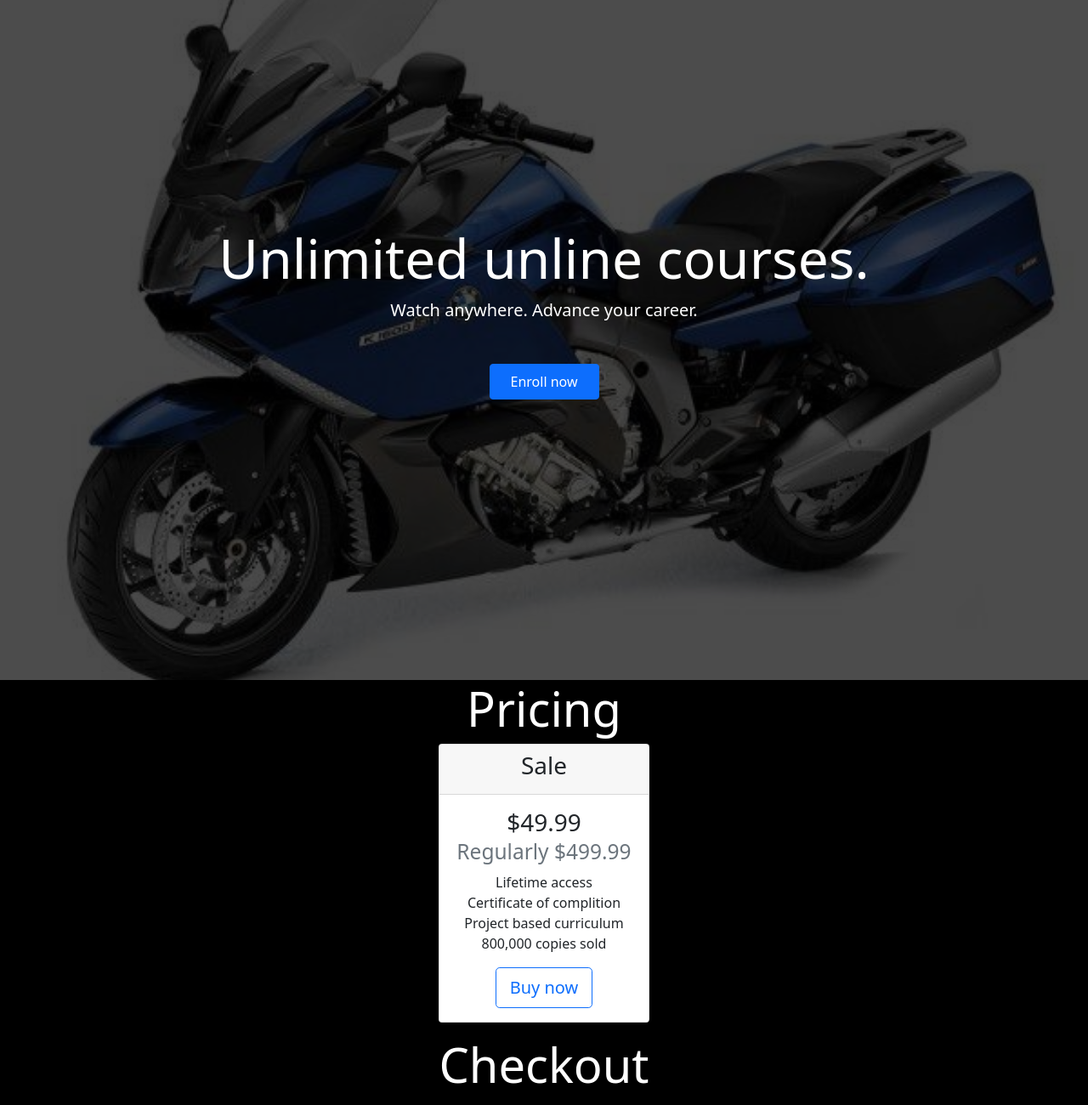
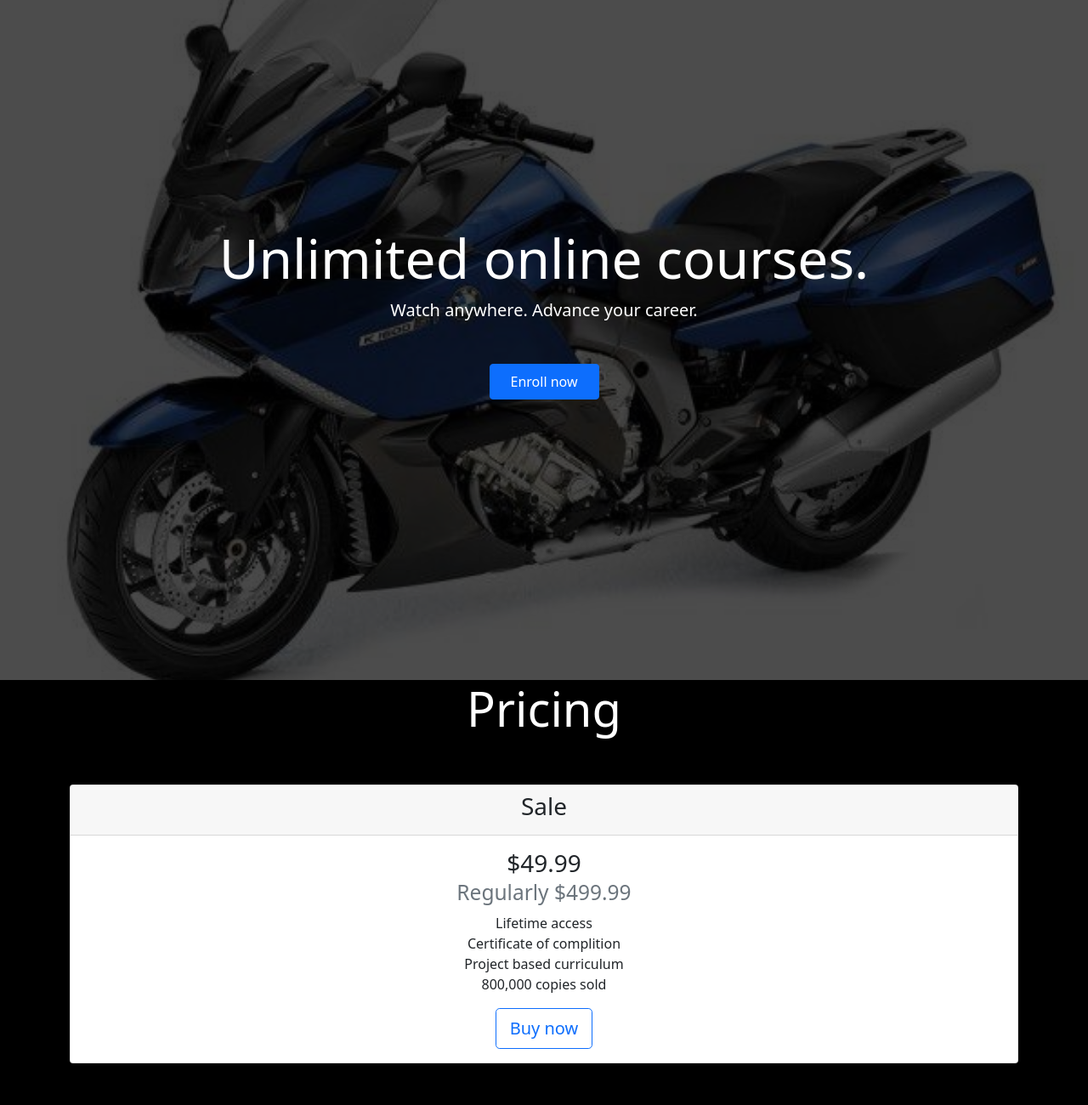
Before and after one commit to rezaasghari/products, a plain HTML site: page index.html in a window 1280 px wide. Shown: the top 1300 px of the page at 85% size. Drawn offline with nearby package versions, Linux system fonts and the light colour scheme.

Commit message:
worked on some bugs in checkout section and fix them

```diff
--- a/index.html
+++ b/index.html
@@ -28,7 +28,7 @@
             <div class="d-flex h-100 text-center align-items-center">
                 <div class="w-100">
                     <h1 class="display-3">
-                        Unlimited unline courses.
+                        Unlimited online courses.
                     </h1>
                     <p class="lead mb-0">
                         Watch anywhere. Advance your career.
@@ -48,7 +48,7 @@
         </h2>
     </div>
     <div class="container reza">
-        <div class="card-deck mb-3 text-center mx-1 px-1">
+        <div class="card-deck mb-3 text-center py-5">
             <div class="card shadow-sm">
                 <div class="card-header">
                     <h3>Sale</h3>
@@ -88,7 +88,6 @@
                         1
                     </span>
                 </h4>
-            </div>
                 <ul class="list-group mb-3">
                     <li class="list-group-item d-flex justify-content-between bg-light">
                         <div class="text-success">
@@ -116,6 +115,7 @@
                         </div>
                     </div>
                 </form>
+            </div>
             <div class="col-md-8 order-md-1">
                 <h4 class="mb-3">
                     Billing address
--- a/style.css
+++ b/style.css
@@ -49,6 +49,3 @@ header .overlay {
 h1 {
   color: white;
 }
-div.reza {
-  width: 18rem;
-}
```
Lines whose indentation alone changed are shown as unchanged.
